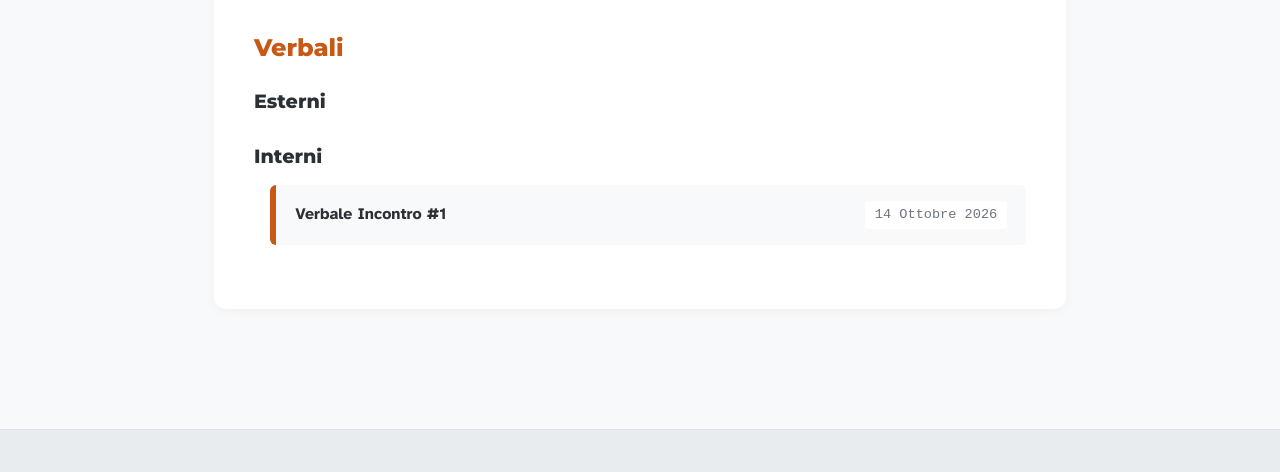
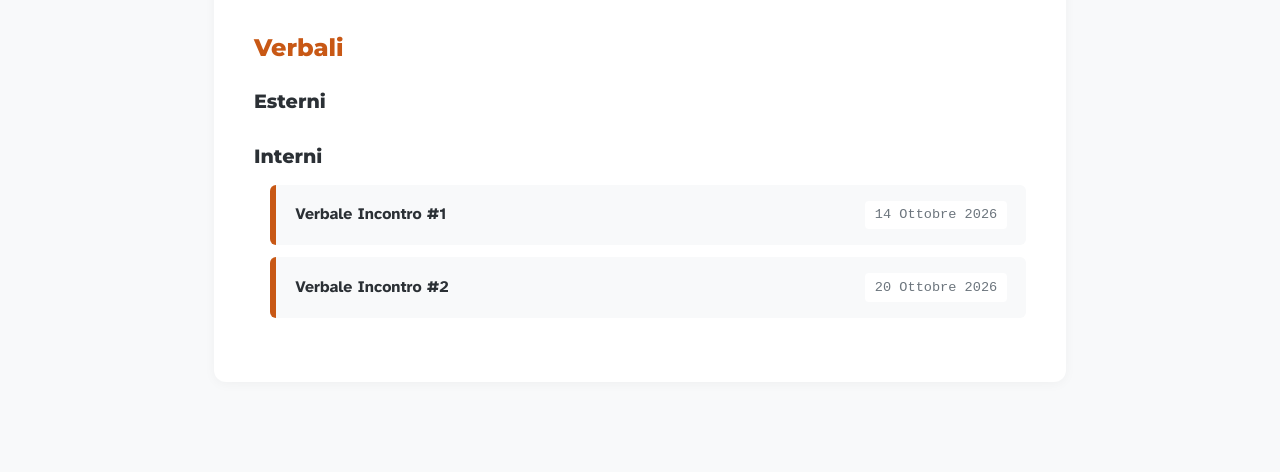
Before and after one commit to DeadlockGuild/docs, a plain HTML site: page website/index.html in a window 1280 px wide. Shown: the part 255-727 px from the top of the page. Drawn offline with Linux system fonts and the light colour scheme; files whose address does not match are found by name.

Commit message:
Aggiunto collegamento VI 2026-10-20

```diff
--- a/website/index.html
+++ b/website/index.html
@@ -41,6 +41,7 @@
             <h3>Interni</h3>
             <ul class="doc-list">
                 <li><a href="pdf/Candidatura/Verbali/Interni/VI_2026-10-14.pdf" class="doc-bar" target="_blank">Verbale Incontro #1<span class="version">14 Ottobre 2026</span></a></li>
+                <li><a href="pdf/Candidatura/Verbali/Interni/VI_2026-10-20.pdf" class="doc-bar" target="_blank">Verbale Incontro #2<span class="version">20 Ottobre 2026</span></a></li>
             </ul>
         </section>
     </div>
```
